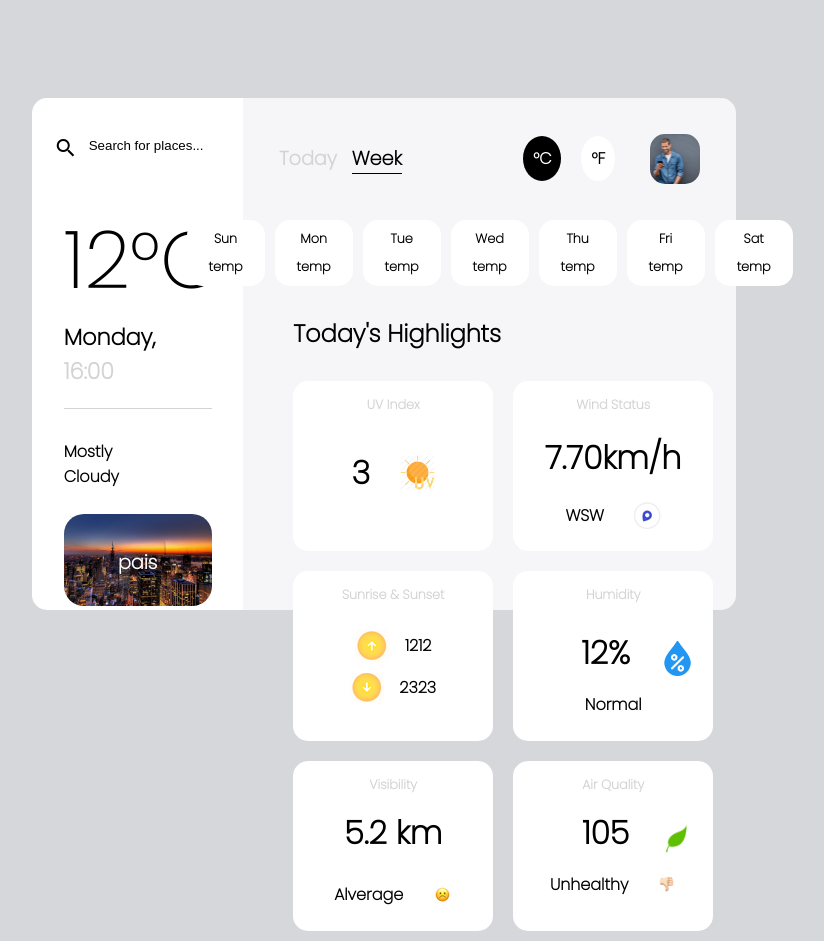
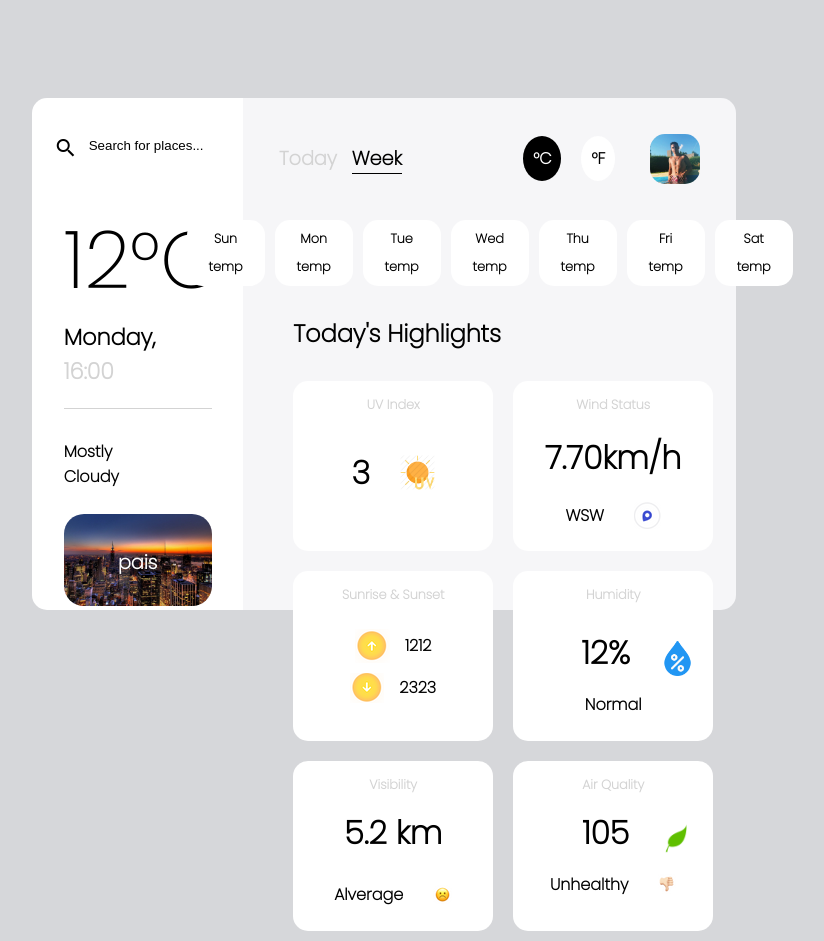
Before and after one commit to matiasvirgili/App-clima, a plain HTML site: page index.html in a window 1280 px wide. Shown: the whole page, without its empty margins (256-1080 px from the left). Drawn offline with Linux system fonts and the light colour scheme; no server answers.

Commit message:
borrando contenido innecesario

```diff
--- a/index.html
+++ b/index.html
@@ -49,6 +49,7 @@
                     <div class="circulo-c"> °C </div>
                     <div class="circulo-f"> °F </div>
                     <div class="img-user">
+                        <img src="img/User.PNG" alt="">
                     </div>
                 </div>
             </nav>
--- a/style.css
+++ b/style.css
@@ -180,6 +180,7 @@ h1,h2, h3, p, a{
 
 .img-user img{
     width: 100%;
+    height: 100%;
     border-radius: 15px;
 }
 
@@ -188,10 +189,6 @@ h1,h2, h3, p, a{
     height: 50px;
     margin-left: 30px;
     border-radius: 15px;
-    background-image: url(img/como_saber_si_le_gustas_a_una_persona_por_whatsapp_5103_600.jpg);
-     background-size: cover;
-    background-repeat: no-repeat;
-    background-position: center;;
 }
 
 .contendor-days-week{
```
Also changed, not shown: img/User.PNG (added), img/airQuality.jpg (deleted), img/como_saber_si_le_gustas_a_una_persona_por_whatsapp_5103_600.jpg (deleted), img/grafico2.PNG (deleted), img/grafico3.PNG (deleted), img/nubeSola.PNG (deleted).
